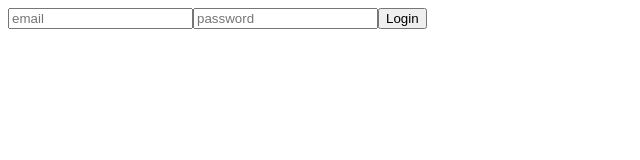
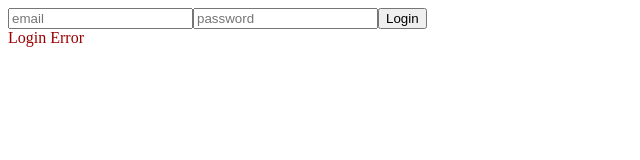
Before and after one commit to russell-gh/travel-tally, a React (Vite) app: page /login in a window 1280 px wide. Shown: the top 160 px of the page, without its empty margins (0-640 px from the left). Built offline with nearby package versions, Linux system fonts and the light colour scheme.

Commit message:
started css for errors

```diff
--- a/src/components/Login.jsx
+++ b/src/components/Login.jsx
@@ -5,6 +5,7 @@ import { useNavigate } from "react-router-dom";
 import { selectTrips } from "../redux/homeSlice";
 import Joi from "joi";
 import { validate } from "./onboarding/validation/validate";
+import "./login.css";
 //=======Displays Login Data================
 const Login = () => {
   const user = useSelector(selectUser);
@@ -38,6 +39,7 @@ const Login = () => {
   };
 
   return (
+    <>
       <div onInput={onInput}>
         <input type="email" name="email" id="email" placeholder="email" />
         <input
@@ -48,6 +50,8 @@ const Login = () => {
         />
         <button onClick={onSubmit}>Login</button>
       </div>
+      <div className="error">Login Error</div>
+    </>
   );
 };
 
--- a/src/components/Signup.jsx
+++ b/src/components/Signup.jsx
@@ -10,6 +10,7 @@ import { generateId } from "./onboarding/utils";
 
 const Signup = () => {
   const [formData, setFormData] = useState({});
+
   const onInput = (e) => {
     setFormData({ ...formData, [e.target.id]: e.target.value });
   };
@@ -22,8 +23,12 @@ const Signup = () => {
   //======Validates credentials============
   const onSubmit = async (e) => {
     const errObj = await validate(formData, "signup");
+
+    const userError = !!errObj; //BUG Why doesn't this display false?
+    console.log(userError);
+
     if (errObj.password1 || errObj.email) {
-      console.log(errObj);
+      console.log(">>>", errObj);
     } else {
       if (formData.password1 === formData.password2) {
         formData.userID = generateId("user");
@@ -40,6 +45,7 @@ const Signup = () => {
   return (
     <div onInput={onInput}>
       <input type="email" name="email" id="email" placeholder="email" />
+
       <input
         type="password"
         name="password"
--- /dev/null
+++ b/src/components/login.css
@@ -0,0 +1,3 @@
+.error {
+  color: rgb(154, 0, 0);
+}
```
Lines whose indentation alone changed are shown as unchanged.
